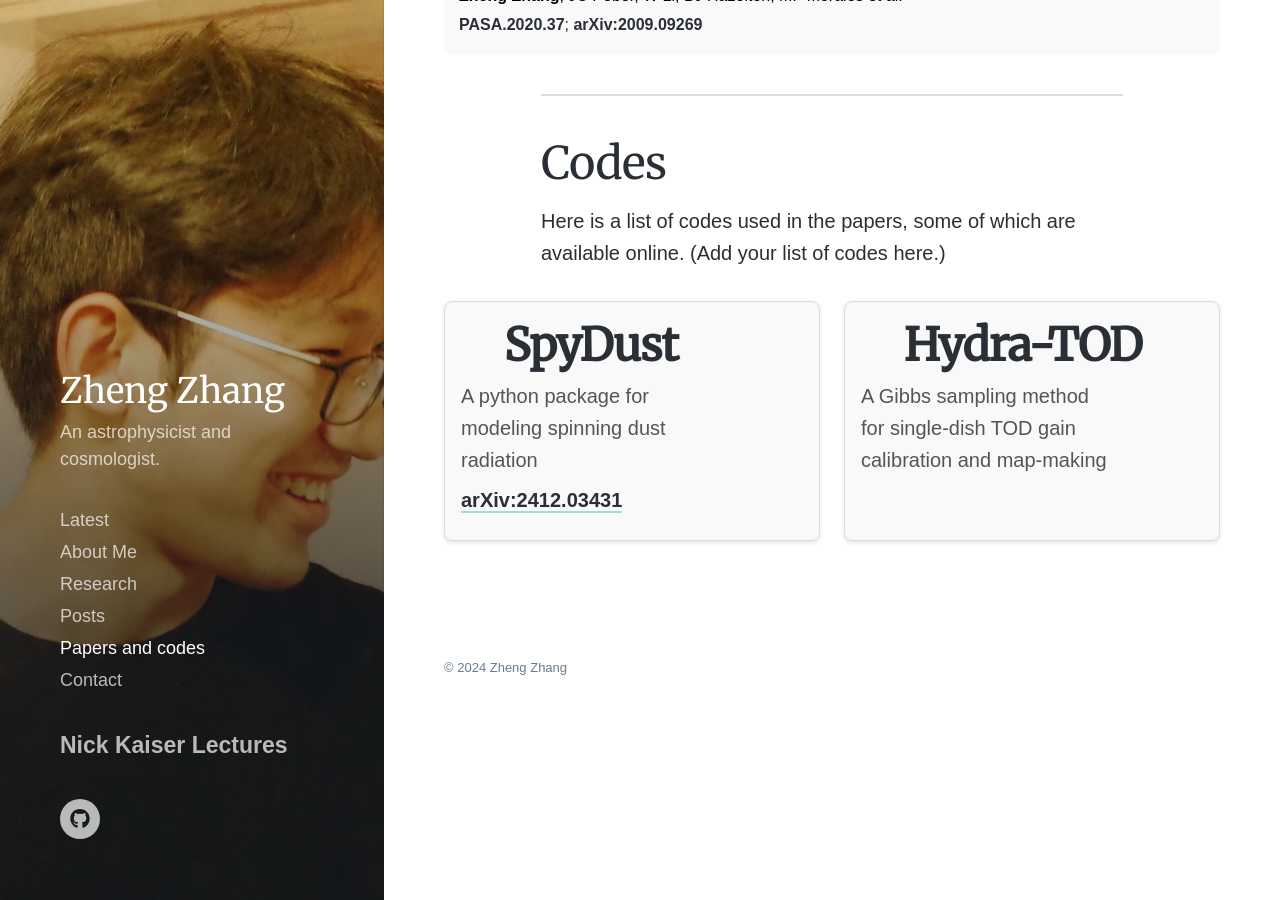
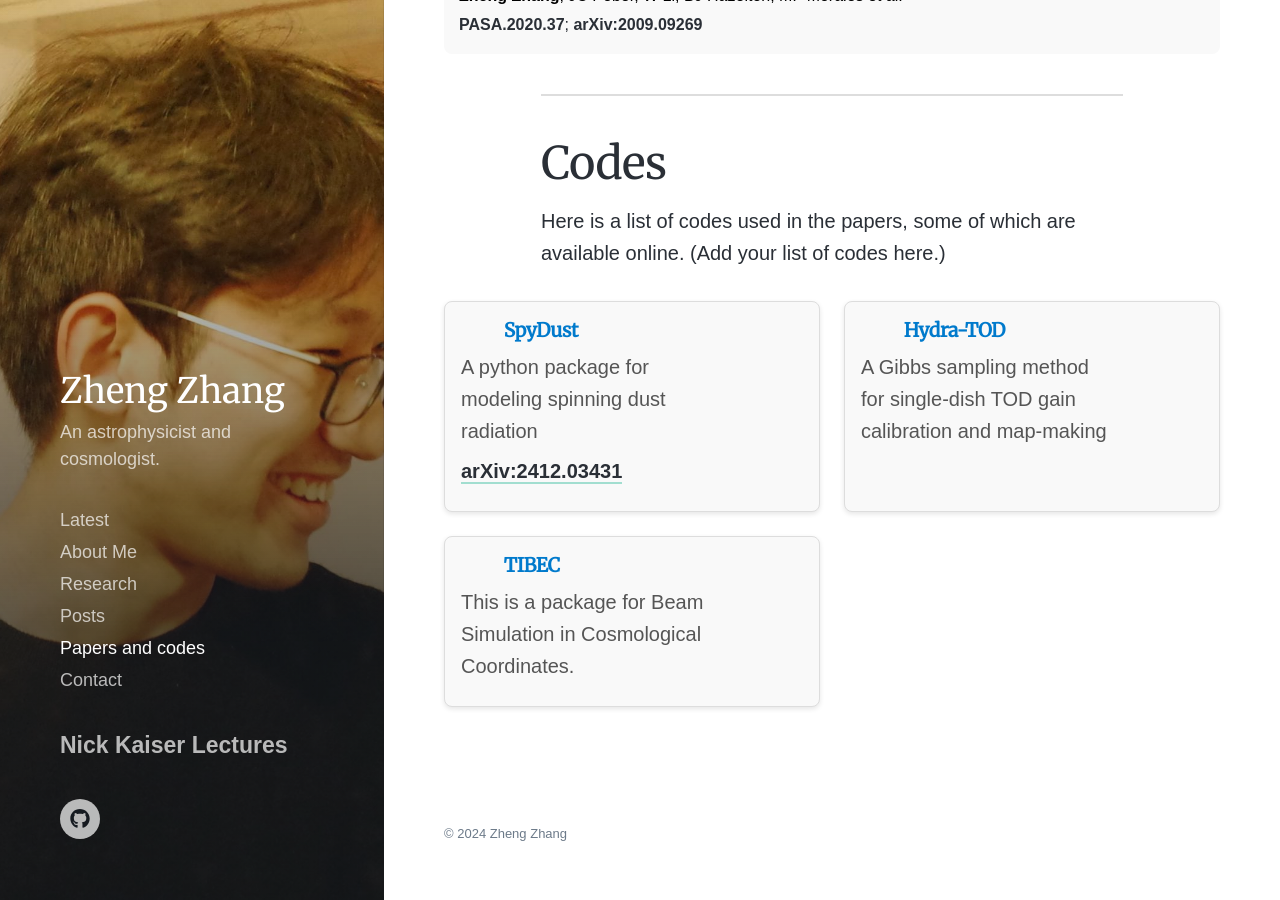
Before and after one commit to zzhang0123/zzhang0123.github.io, a Jekyll site: the page built from _pages/publications.md, in a window 1280 px wide and 900 px high, scrolled down 1235 px. Built offline with Jekyll 4.4.1, drawn with Linux system fonts in a browser that asks for light colours; nearby versions of some CDN libraries; some web fonts are replaced.

Commit message:
Added a code

```diff
--- a/_pages/publications.md
+++ b/_pages/publications.md
@@ -102,14 +102,19 @@ Here is a list of codes used in the papers, some of which are available online.
 <div class="publications-grid">
 
 <div class="publication-item">
-    <h2><a href="https://github.com/SpyDust/SpyDust"><strong>SpyDust</strong></a></h2>
+    <h3><a href="https://github.com/SpyDust/SpyDust"><strong>SpyDust</strong></a></h3>
     <p>A python package for modeling spinning dust radiation</p>
     <p><a href="https://arxiv.org/abs/2412.03431">arXiv:2412.03431</a></p>
 </div>
 
 <div class="publication-item">
-    <h2><a href="https://github.com/zzhang0123/hydra-tod"><strong>Hydra-TOD</strong></a></h2>
+    <h3><a href="https://github.com/zzhang0123/hydra-tod"><strong>Hydra-TOD</strong></a></h3>
     <p>A Gibbs sampling method for single-dish TOD gain calibration and map-making</p>
 </div>
 
+<div class="publication-item">
+    <h3><a href="https://github.com/zzhang0123/TIBEC"><strong>TIBEC</strong></a></h3>
+    <p>This is a package for Beam Simulation in Cosmological Coordinates.</p>
 </div>
+
+</div>
```
